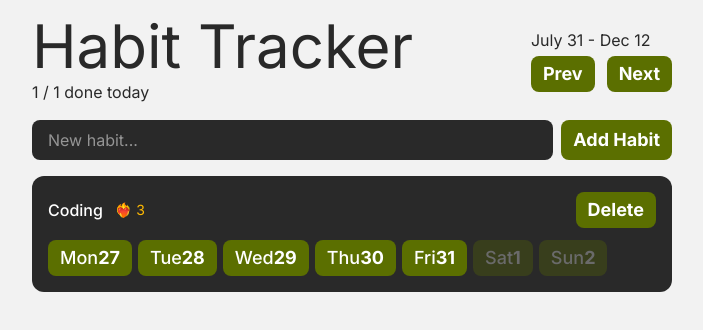
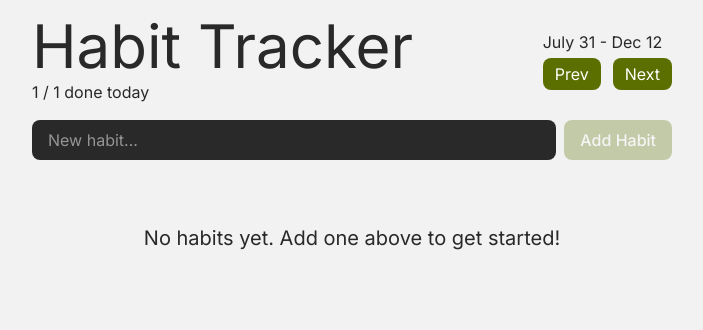
Before and after one commit to moo-farah/habit-tracker, a React (Vite) app: page / in a window 1280 px wide. Shown: the top 330 px of the page, without its empty margins (288-991 px from the left). Built offline with nearby package versions, Linux system fonts and the light colour scheme.

Commit message:
add: user can add the habits

```diff
--- a/package.json
+++ b/package.json
@@ -14,6 +14,7 @@
     "date-fns": "^4.4.0",
     "react": "^19.2.8",
     "react-dom": "^19.2.8",
+    "tailwind-merge": "^3.6.0",
     "tailwindcss": "^4.3.3"
   },
   "devDependencies": {
--- a/src/App.tsx
+++ b/src/App.tsx
@@ -1,13 +1,22 @@
+import { useState } from "react"
 import HabitForm from "./components/HabitForm"
-import HabitList from "./components/HabitList"
+import HabitList, { type Habit } from "./components/HabitList"
 import Header from "./components/Header"
 
 const App = () => {
+  const [habits, setHabits] = useState<Habit[]>([])
+
+  function addHabit(name: string) {
+    setHabits([...habits, {id: crypto.randomUUID(),
+      name }])
+  }
+
+
   return (
     <div className="max-w-2xl mx-auto p-4 flex flex-col gap-4">
       <Header />
-      <HabitForm />
-      <HabitList />
+      <HabitForm addHabit={addHabit} />
+      <HabitList habits={habits} />
     </div>
   )
 }
--- a/src/components/Button.tsx
+++ b/src/components/Button.tsx
@@ -1,21 +1,37 @@
-import type { ReactNode } from "react"
-
+import type { ComponentProps } from "react"
+import { twMerge } from "tailwind-merge"
+type variant = "primary" | "secondary" | "ghost-desctructive"
 type ButtonProps = {
-    children: ReactNode
-    disabled?: boolean
-}
+    variant?: variant
+} & ComponentProps<"button">
 
 
-export function Button({ children, disabled = false } : ButtonProps) {
+export function Button({variant = "primary", className,  ...props } : ButtonProps) {
     return (
     <>
         <button
-        disabled={disabled}
-        className="bg-[#5B6F00] hover:bg-[#788C15] text-lg text-[#ffffff] disabled:opacity-30 disabled:cursor-not-allowed font-bold rounded-lg px-3 py-1">
-            {children}
-        </button>
+        {...props}
+        className={twMerge(
+            "transition-colors text-white rounded-lg px-3 py-1 disabled:opacity-30 disabled:cursor-not-allowed",
+            getVariantStyles(variant),
+            className,
+          )}
+        />
+
     </>
 
     )
+}
 
+function getVariantStyles(variant: variant) {
+    switch (variant) {
+        case "primary":
+           return "bg-[#5B6F00] hover:bg-[#788C15]";
+        case "secondary":
+           return "bg-zinc-700 hover:bg-zinc-600 text-zinc-400";
+        case "ghost-desctructive":
+           return "hover:bg-red-800 text-red-800 hover:text-red-200";
+    default:
+      throw new Error(`Invalid variant: ${variant satisfies never}`);
+  }
 }
--- a/src/components/HabitForm.tsx
+++ b/src/components/HabitForm.tsx
@@ -1,12 +1,40 @@
+import { useState, type SubmitEvent } from "react"
 import { Button } from "./Button"
 
-const HabitForm = () => {
+type HabitFormProps = {
+  addHabit: (name: string) => void
+}
+
+
+const HabitForm = ({ addHabit} : HabitFormProps) => {
+  const [name, setName] = useState("")
+
+  function handleSubmit(e: SubmitEvent) {
+    e.preventDefault()
+
+    if (name.trim() === "") return
+      setName("")
+      addHabit(name)
+
+    console.log(name)
+  }
+
   return (
-    <form className="flex gap-2">
-        <input className="flex-1 rounded-lg bg-foreground text-white px-4 py-2 outline-none focus-visible:ring-2 focus-visible:ring-[#5B6F00]"
+    <form className="flex gap-2" onSubmit={handleSubmit}>
+
+        <input
+        value={name}
+        onChange={(e) => setName(e.target.value)}
+        className="flex-1 rounded-lg bg-foreground text-white px-4 py-2 outline-none
+        focus-visible:ring-2 focus-visible:ring-[#5B6F00]"
         placeholder="New habit..."
         />
-        <Button>Add Habit</Button>
+        <Button
+        disabled={name.trim() === ""}
+        className="rounded-lg px-4 py-2 font-medium"
+        >
+          Add Habit
+        </Button>
     </form>
   )
 }
--- a/src/components/HabitItem.tsx
+++ b/src/components/HabitItem.tsx
@@ -1,13 +1,12 @@
-import { eachDayOfInterval, endOfWeek, format, isFuture, startOfWeek } from "date-fns";
+import { eachDayOfInterval, endOfWeek, format, startOfWeek } from "date-fns";
 import { Button } from "./Button";
+import type { Habit } from "./HabitList";
 
-
-type HabitProps = {
-    habit: {id: string; name: string}
+type HabitItemProps = {
+    habit: Habit
 }
 
-
-const HabitItem = ({ habit }: HabitProps) => {
+const HabitItem = ({ habit }: HabitItemProps) => {
     const visibleDates = eachDayOfInterval({start: startOfWeek(new Date(), { weekStartsOn: 1 }),
         end: endOfWeek(new Date(), { weekStartsOn: 1 })
     })
@@ -18,11 +17,11 @@
                 <span className="font-medium">{habit.name}</span>
                 <span className="text-sm text-amber-400">❤️‍🔥 3</span>
             </div>
-            <Button>Delete</Button>
+            <Button variant="ghost-desctructive" className="text-sm">Delete</Button>
         </div>
         <div className="flex gap-1.5">
             {visibleDates.map(date => (
-                <Button key={date.toISOString()} disabled={isFuture(date)}>
+                <Button className="flex flex-1 flex-col items-center gap-0.5 rounded-lg" key={date.toISOString()}>
                     <span className="font-medium">{format(date, "EEE")}</span>
                     <span>{format(date, "d")}</span>
                 </Button>
--- a/src/components/HabitList.tsx
+++ b/src/components/HabitList.tsx
@@ -1,12 +1,16 @@
 import HabitItem from "./HabitItem"
 
-const HabitList = () => {
-    const habits = [
-        { id: "1", name: "Coding" },
-    ]
+export type Habit = {id: string; name: string}
+
+type HabitListProps = {
+    habits: Habit[]
+}
+
+const HabitList = ({ habits }: HabitListProps) => {
     if (habits.length === 0) {
         return (
-            <p className="text-center text-xl py-12">No habits yet. Add one above to get started!
+            <p className="text-center text-xl py-12">
+                No habits yet. Add one above to get started!
             </p>
         )
     }
```
Also changed, not shown: 1 other file (tests, documents, lock files or other folders).
